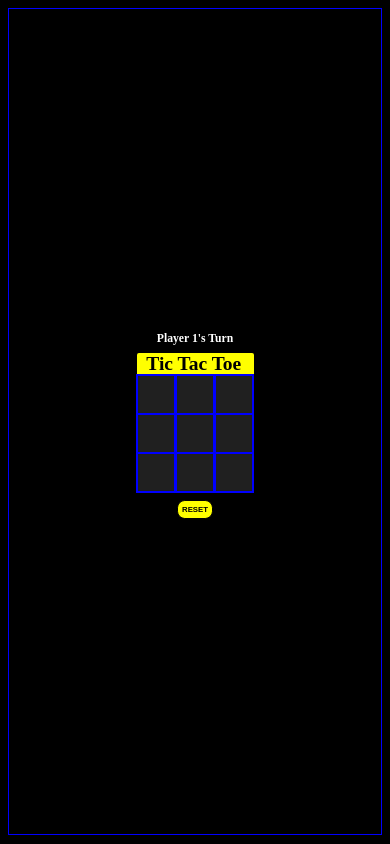
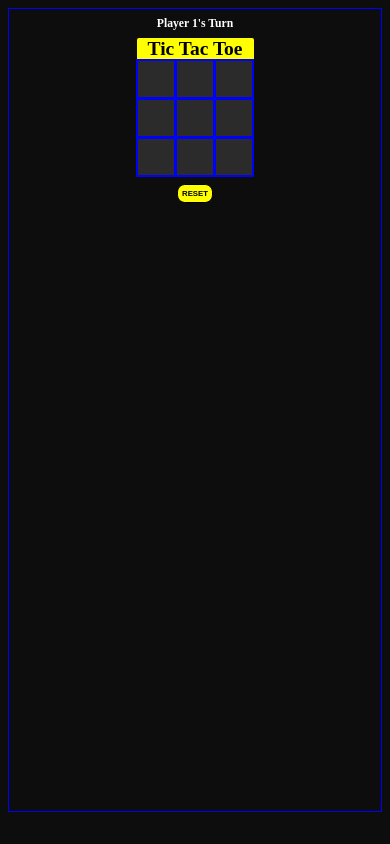
Before and after one commit to bthol/Retro-Toe, a website: page index.html in a window 390 px wide. Drawn offline with Linux system fonts and the light colour scheme.

Commit message:
responsivity

```diff
--- a/style.css
+++ b/style.css
@@ -1,16 +1,16 @@
 * {
-  box-sizing: border-box;
+  box-sizing: 0 auto;
 }
 body {
-  background-color: rgb(0, 0, 0)
+  background-color: hsl(0, 0%, 5%)
 }
 
 #game-container {
-  height: 98vh;
+  height: 95vh;
   margin: 0;
   display: flex;
   flex-direction: column;
-  justify-content: center;
+  justify-content: flex-start;
   align-items: center;
   border: .5vw solid blue;
 }
@@ -18,9 +18,10 @@ body {
 /* title */
 #titleBoard .title {
   background-color: rgb(255, 255, 0);
+  text-align: center;
   font-size: 5vw;
   font-weight: 600;
-  padding: 0vw 2.5vw;
+  width: 30vw;
   border-radius: .5vw .5vw 0vw 0vw;
   margin: 0px;
 }
@@ -62,7 +63,7 @@ body {
 
 #board > div {
   color: white;
-  font-size: 7vw;
+  font-size: 8vw;
   border: .6vw solid rgb(0, 0, 255);
   margin: -.2vw;
   display: flex;
```
